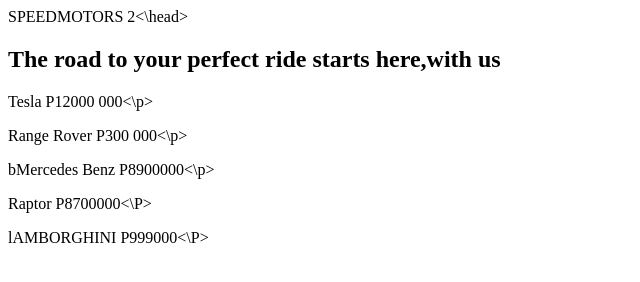
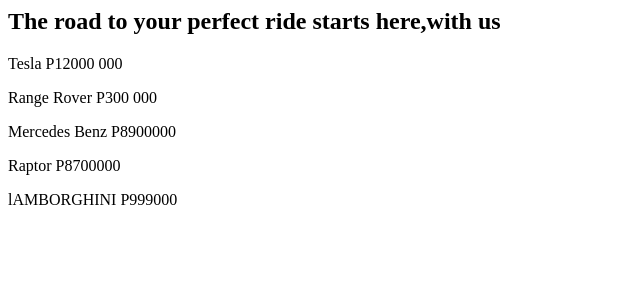
Before and after one commit to Edith-web-bots/Speed-Star-Motors-2, a plain HTML site: page index.html in a window 1280 px wide. Shown: the whole page, without its empty margins (0-640 px from the left). Drawn offline with Linux system fonts and the light colour scheme.

Commit message:
Update index.html

```diff
--- a/index.html
+++ b/index.html
@@ -1,8 +1,15 @@
 <html>
-<head>SPEEDMOTORS 2<\head>
-<h2>The road to your perfect ride starts here,with us</h2>
-<p> Tesla P12000 000<\p>
-<p> Range Rover P300 000<\p>
-<p>bMercedes Benz P8900000<\p>
-<p> Raptor P8700000<\P>
-<p> lAMBORGHINI P999000<\P>
+  <head>
+    <title>Speed star motors</title>
+  </head>
+  <body>
+
+     <h2>The road to your perfect ride starts here,with us</h2>
+     <p> Tesla P12000 000 </p>
+     <p> Range Rover P300 000 </p>
+     <p> Mercedes Benz P8900000 </p>
+     <p> Raptor P8700000 </P>
+     <p> lAMBORGHINI P999000 </P>
+
+  </body>
+</html>
```
